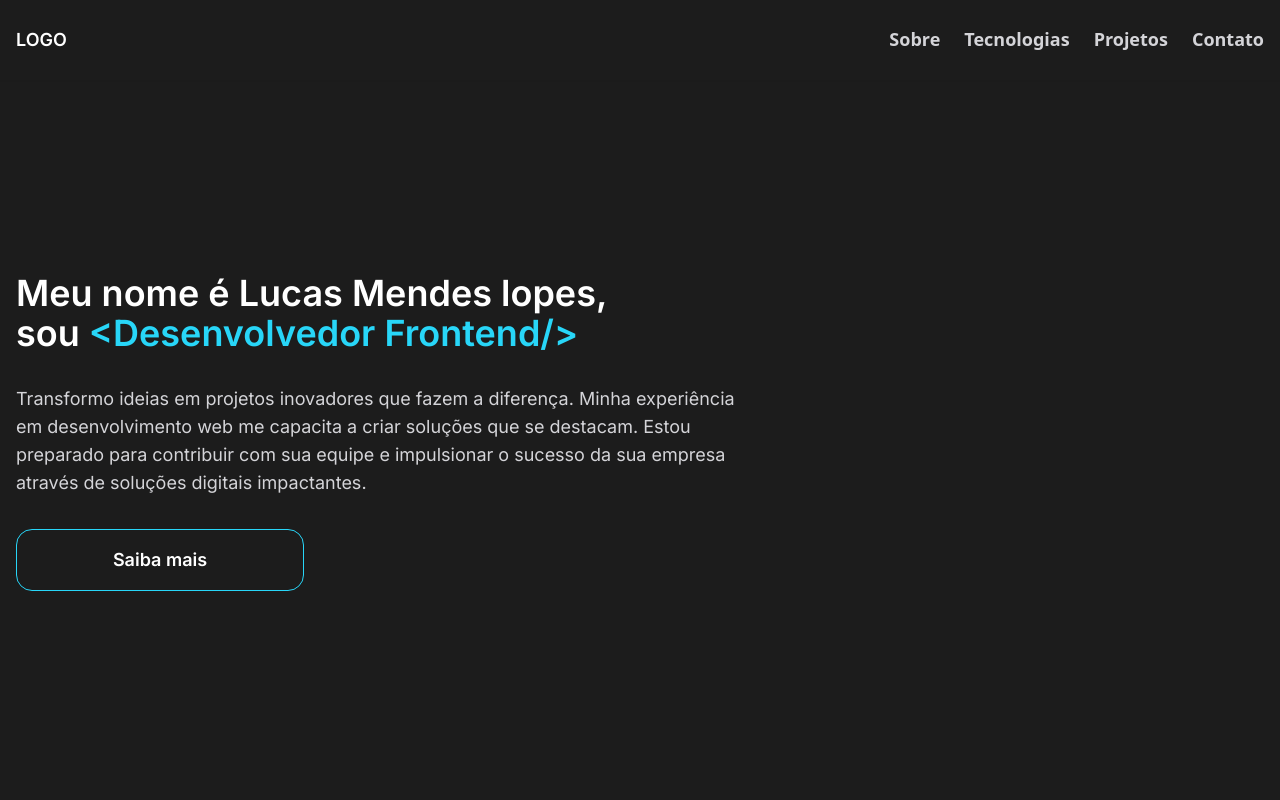
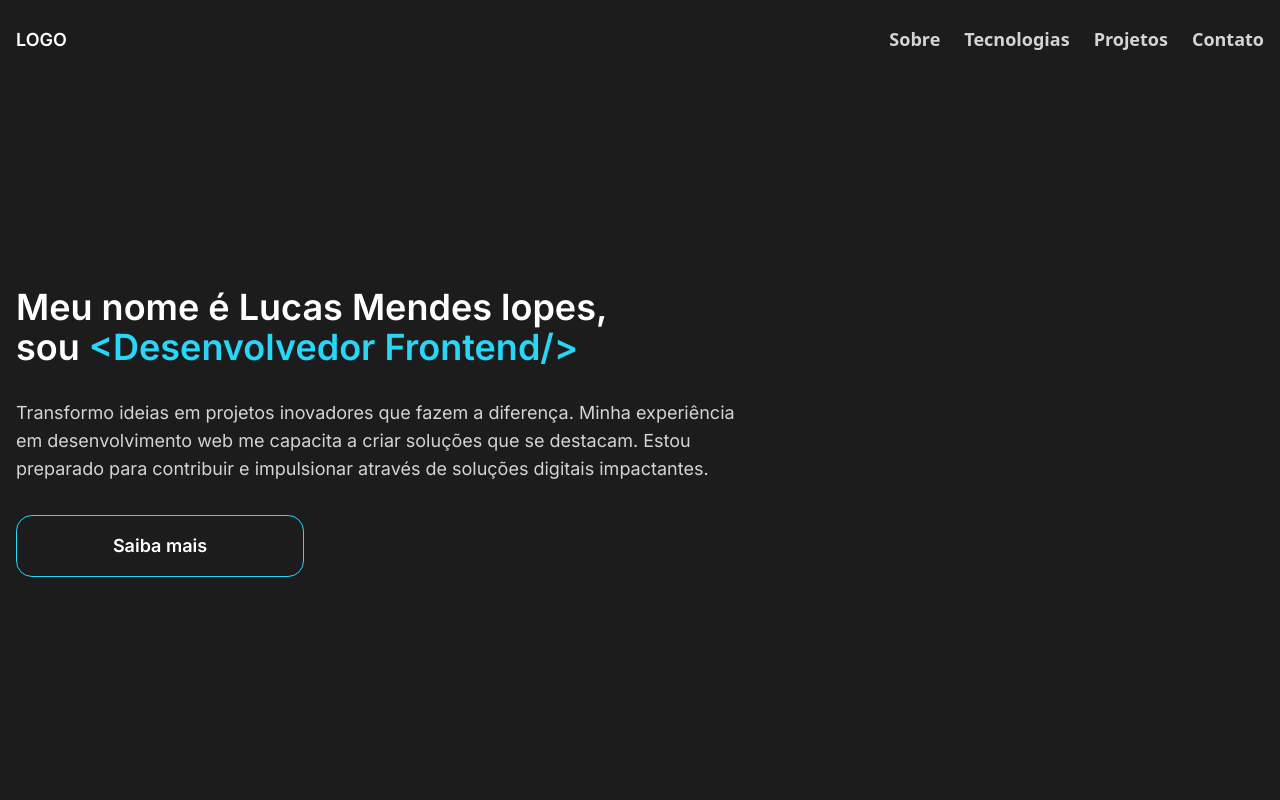
Before and after one commit to LucasMendesLopes/lopes-codes, a Next.js app: page / in a window 1280 px wide. Shown: the top 800 px of the page. Built offline with nearby package versions, Linux system fonts and the light colour scheme.

Commit message:
feat: banner text

```diff
--- a/src/app/components/banner-section.tsx
+++ b/src/app/components/banner-section.tsx
@@ -35,9 +35,8 @@ export function BannerSection() {
           >
             Transformo ideias em projetos inovadores que fazem a diferença.
             Minha experiência em desenvolvimento web me capacita a criar
-            soluções que se destacam. Estou preparado para contribuir com sua
-            equipe e impulsionar o sucesso da sua empresa através de soluções
-            digitais impactantes.
+            soluções que se destacam. Estou preparado para contribuir e
+            impulsionar através de soluções digitais impactantes.
           </motion.span>
 
           <motion.a
```
